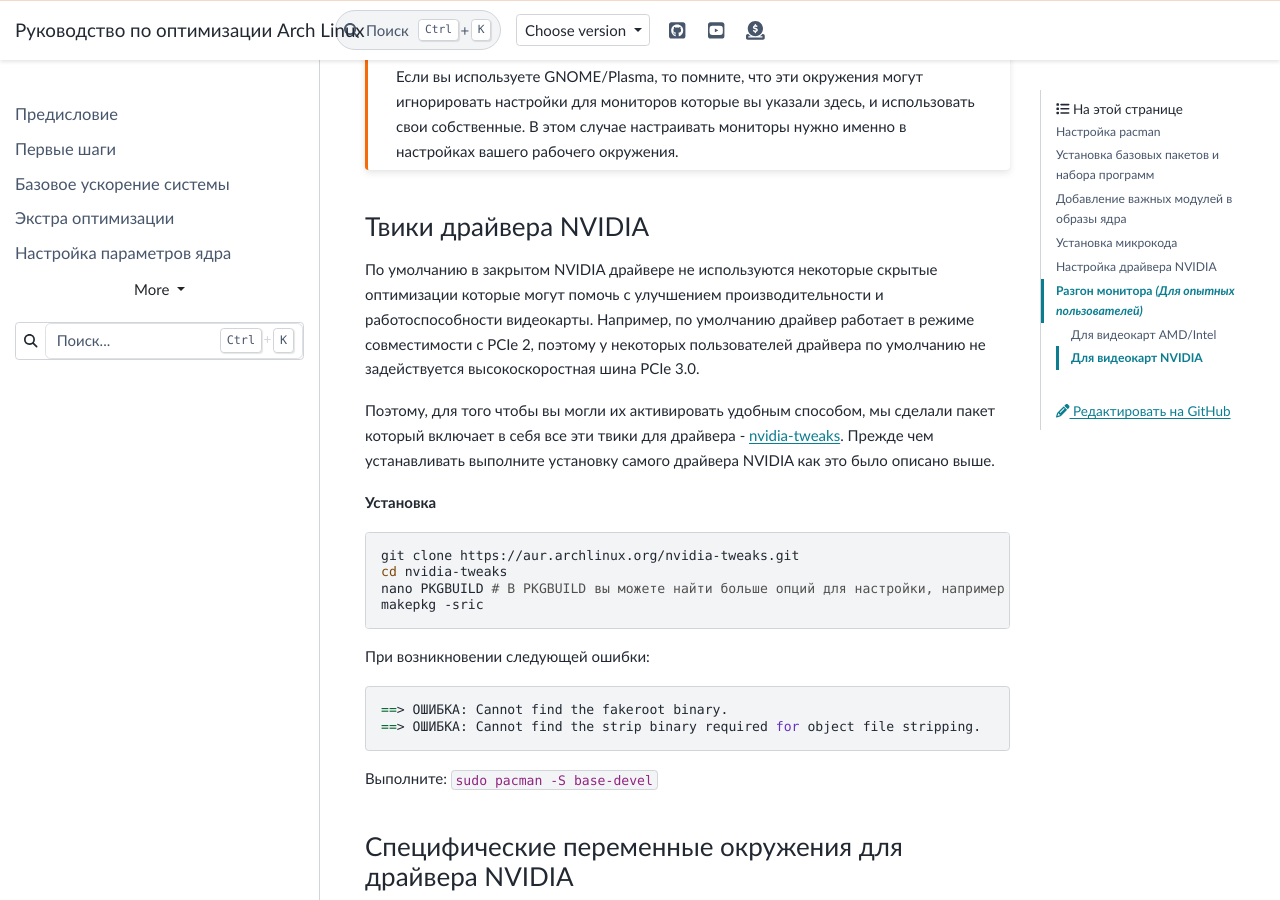
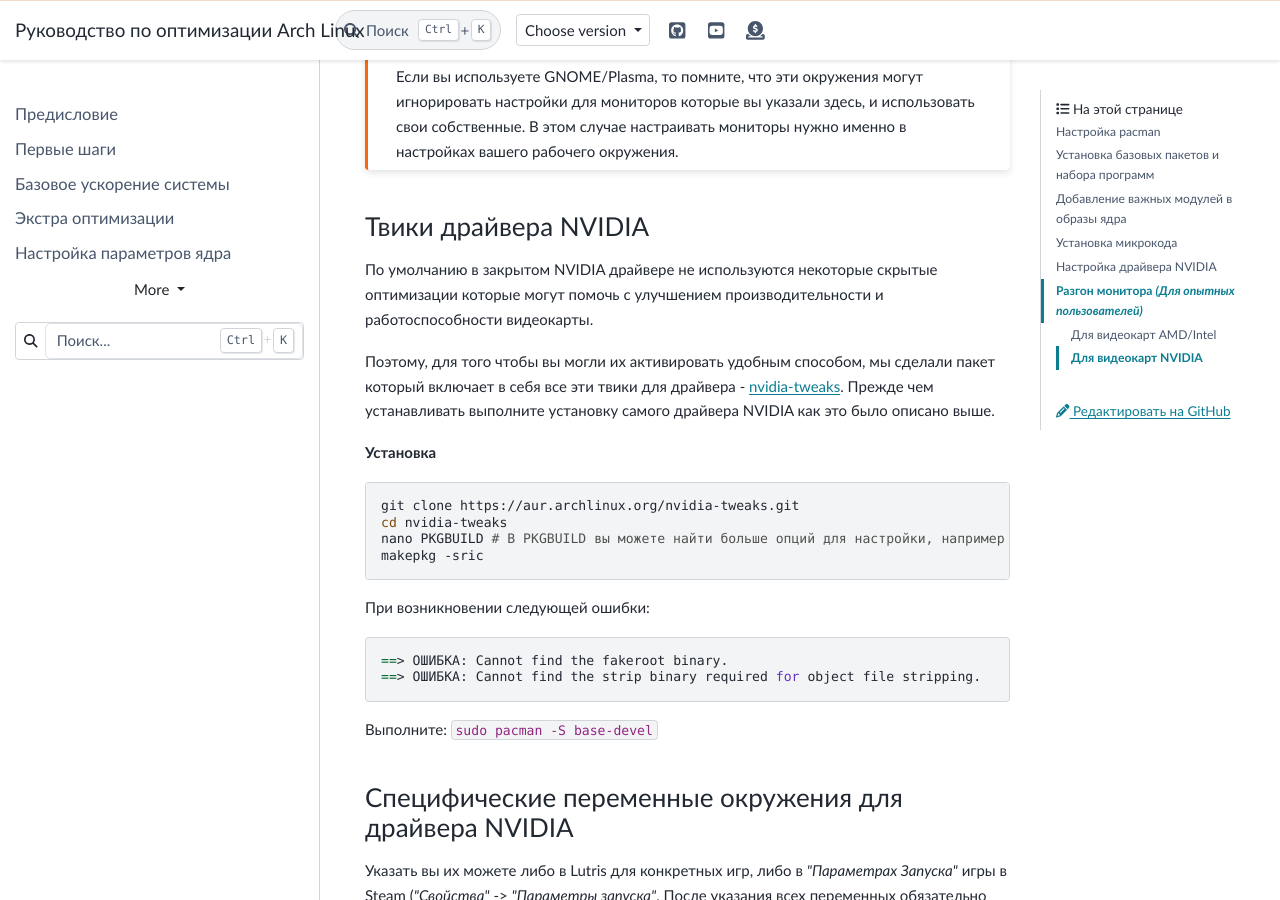
Before and after one commit to ventureoo/ARU, a Sphinx documentation site: the page built from docs/source/first-steps.rst, in a window 1280 px wide and 900 px high, scrolled down 7363 px. Built offline with Sphinx 7.4.7 and the PyData theme 0.15.4, drawn with Linux system fonts in a browser that asks for light colours.

Commit message:
first-steps: Remove the mention of PCIe Gen 3 for NVIDIA Tweaks
https://github.com/ventureoo/nvidia-tweaks/commit/d868cb4a4c990cb88a8554cbee3b7a48f34a6f6d

```diff
--- a/docs/source/first-steps.rst
+++ b/docs/source/first-steps.rst
@@ -272,7 +272,6 @@
 -----------------------
 
 По умолчанию в закрытом NVIDIA драйвере не используются некоторые скрытые оптимизации которые могут помочь с улучшением производительности и работоспособности видеокарты.
-Например, по умолчанию драйвер работает в режиме совместимости с PCIe 2, поэтому у некоторых пользователей драйвера по умолчанию не задействуется высокоскоростная шина PCIe 3.0.
 
 Поэтому, для того чтобы вы могли их активировать удобным способом, мы сделали пакет который включает в себя все эти твики для драйвера
 - `nvidia-tweaks <https://aur.archlinux.org/packages/nvidia-tweaks/>`_. Прежде чем устанавливать выполните установку самого драйвера NVIDIA как это было описано выше.
```
